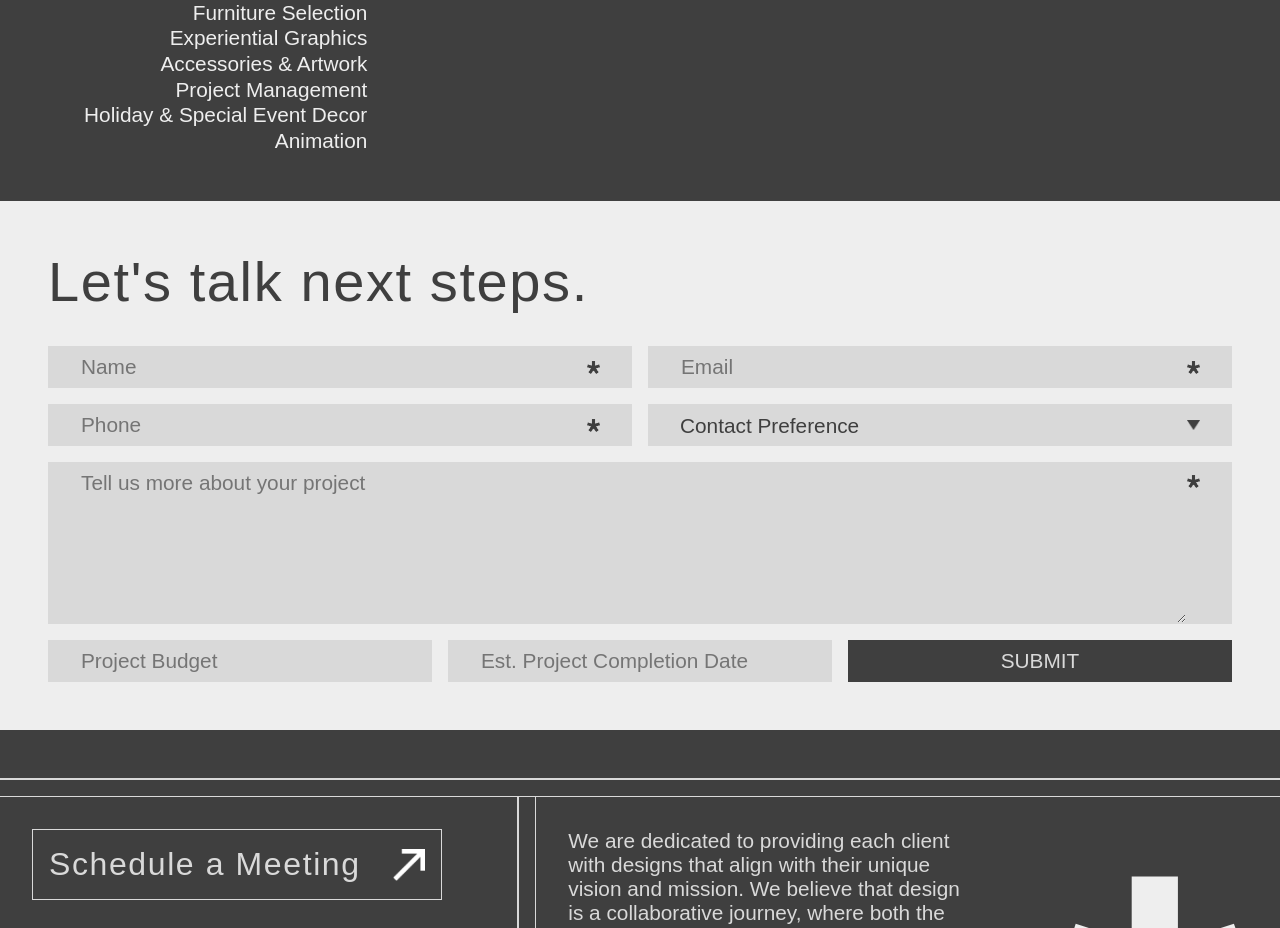
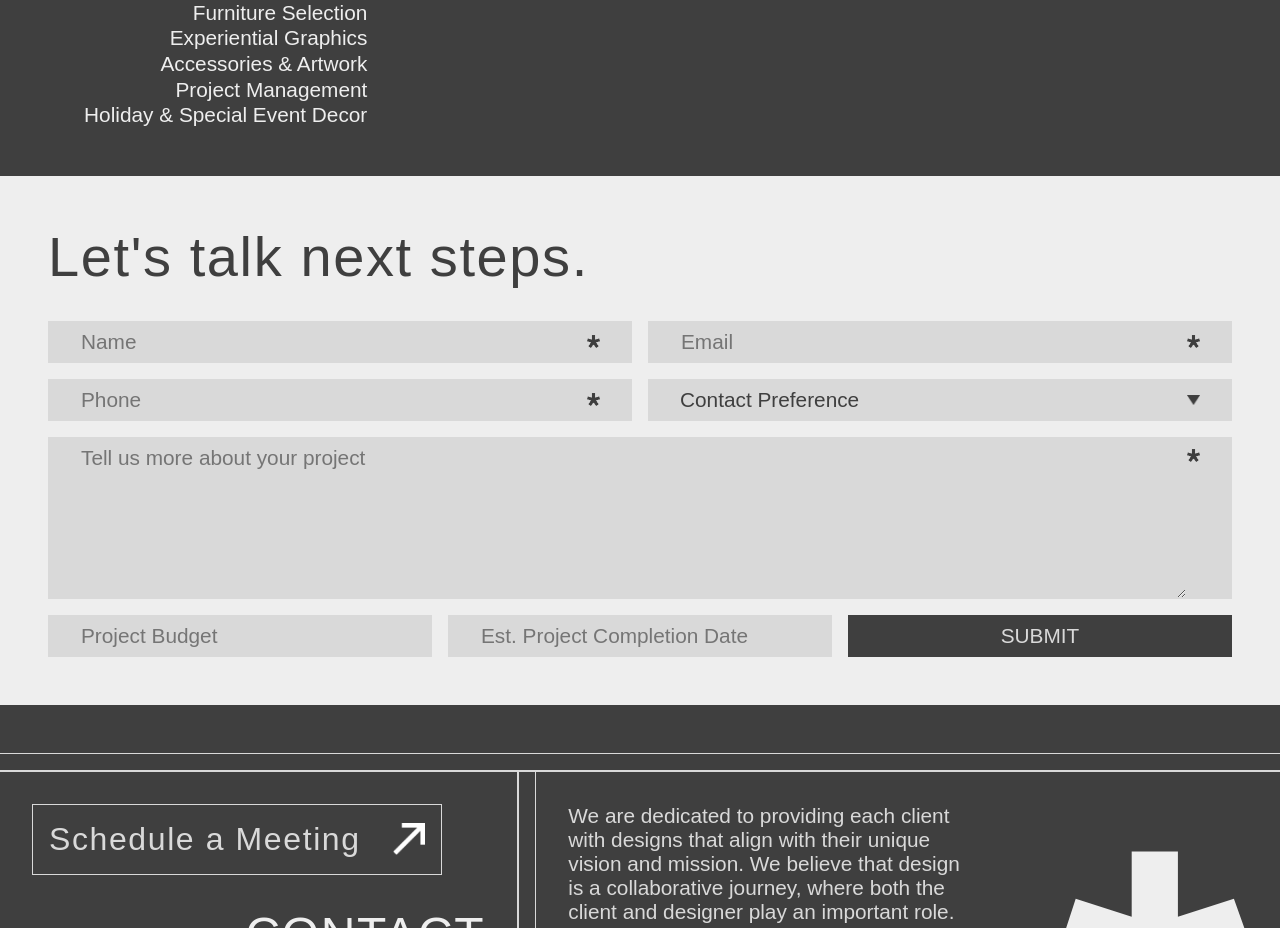
Before and after one commit to cleggie66/cleghorn-creative-portfolio, a React (Create React App) app: page / in a window 1280 px wide. Shown: the part 1720-2648 px from the top of the page. Built offline with nearby package versions, Linux system fonts and the light colour scheme; a web font is replaced by a local one.

Commit message:
fixed error

```diff
--- a/src/App.js
+++ b/src/App.js
@@ -180,7 +180,6 @@ function App() {
             <p>Accessories & Artwork</p>
             <p>Project Management</p>
             <p>Holiday & Special Event Decor</p>
-            <p>Animation</p>
           </div>
         </div>
       </div>
```
